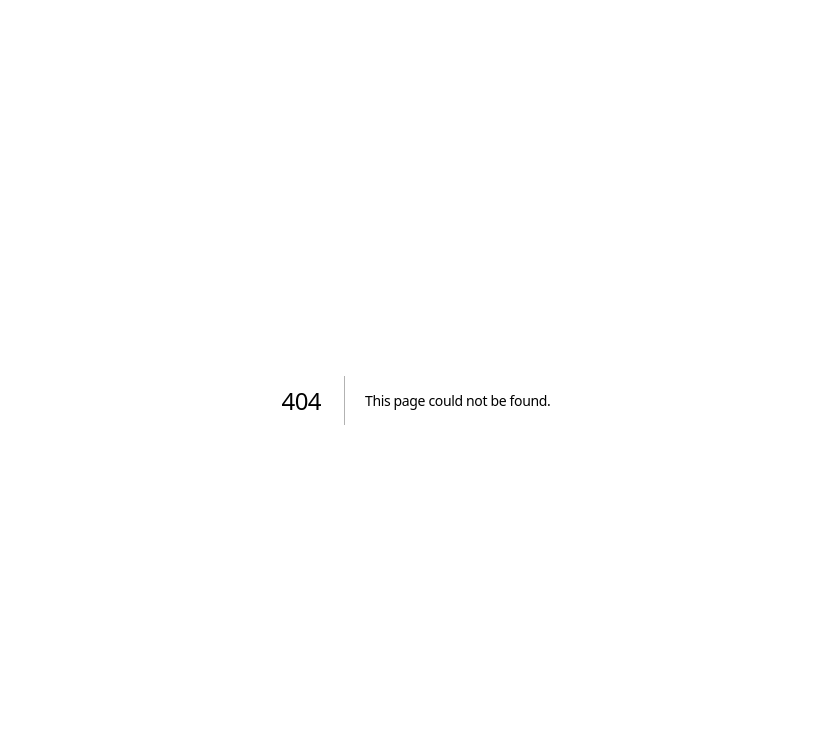
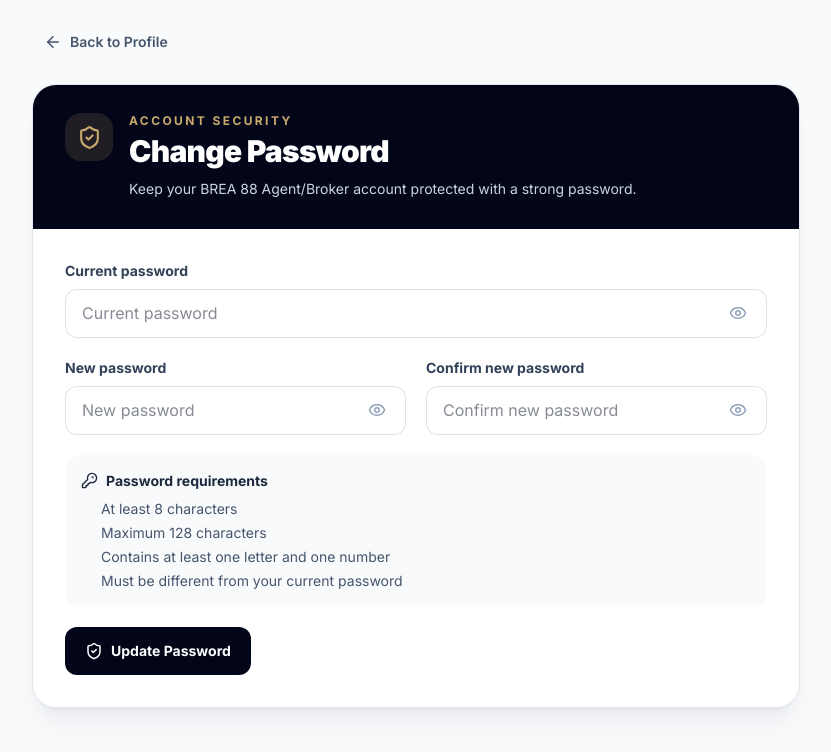
Before and after one commit to cylexnoe/brea88, a Next.js app in the folder brea88/: page /profile/security in a window 1280 px wide. Before the commit this address had no page. Shown: the top 752 px of the page, without its empty margins (224-1055 px from the left). Built offline with nearby package versions, Linux system fonts and the light colour scheme.

Commit message:
feat: add agent account security page

```diff
--- /dev/null
+++ b/brea88/src/app/profile/security/page.tsx
@@ -0,0 +1,180 @@
+'use client';
+
+import { FormEvent, useState } from 'react';
+import { useRouter } from 'next/navigation';
+import {
+  ArrowLeft,
+  CheckCircle2,
+  Eye,
+  EyeOff,
+  KeyRound,
+  Loader2,
+  ShieldCheck,
+} from 'lucide-react';
+
+export default function ProfileSecurityPage() {
+  const router = useRouter();
+  const [currentPassword, setCurrentPassword] = useState('');
+  const [newPassword, setNewPassword] = useState('');
+  const [confirmPassword, setConfirmPassword] = useState('');
+  const [showCurrent, setShowCurrent] = useState(false);
+  const [showNew, setShowNew] = useState(false);
+  const [showConfirm, setShowConfirm] = useState(false);
+  const [saving, setSaving] = useState(false);
+  const [message, setMessage] = useState('');
+  const [error, setError] = useState('');
+
+  const submit = async (event: FormEvent<HTMLFormElement>) => {
+    event.preventDefault();
+    setMessage('');
+    setError('');
+
+    if (newPassword !== confirmPassword) {
+      setError('New passwords do not match.');
+      return;
+    }
+
+    setSaving(true);
+
+    try {
+      const response = await fetch('/api/agent/password/change', {
+        method: 'POST',
+        headers: { 'Content-Type': 'application/json' },
+        credentials: 'include',
+        body: JSON.stringify({ currentPassword, newPassword, confirmPassword }),
+      });
+
+      const data = await response.json();
+
+      if (!response.ok) {
+        setError(data?.message || 'Unable to change password.');
+        return;
+      }
+
+      setMessage('Password changed successfully. Your session has been refreshed.');
+      setCurrentPassword('');
+      setNewPassword('');
+      setConfirmPassword('');
+    } catch {
+      setError('Unable to connect to the server. Please try again.');
+    } finally {
+      setSaving(false);
+    }
+  };
+
+  const passwordInput = (
+    value: string,
+    setter: (value: string) => void,
+    visible: boolean,
+    toggle: () => void,
+    placeholder: string
+  ) => (
+    <div className="relative">
+      <input
+        type={visible ? 'text' : 'password'}
+        value={value}
+        onChange={(event) => setter(event.target.value)}
+        placeholder={placeholder}
+        autoComplete={placeholder === 'Current password' ? 'current-password' : 'new-password'}
+        required
+        minLength={8}
+        maxLength={128}
+        className="w-full rounded-xl border border-slate-200 bg-white px-4 py-3 pr-12 text-sm text-slate-900 outline-none transition focus:border-blue-500 focus:ring-4 focus:ring-blue-500/10"
+      />
+      <button
+        type="button"
+        onClick={toggle}
+        aria-label={visible ? 'Hide password' : 'Show password'}
+        className="absolute right-3 top-1/2 -translate-y-1/2 rounded-lg p-2 text-slate-400 hover:bg-slate-100 hover:text-slate-700"
+      >
+        {visible ? <EyeOff size={18} /> : <Eye size={18} />}
+      </button>
+    </div>
+  );
+
+  return (
+    <main className="min-h-screen bg-slate-50 px-4 py-6 text-slate-900 sm:px-6 lg:px-8">
+      <div className="mx-auto max-w-3xl">
+        <button
+          type="button"
+          onClick={() => router.push('/profile')}
+          className="mb-6 inline-flex items-center gap-2 rounded-xl px-3 py-2 text-sm font-semibold text-slate-600 transition hover:bg-white hover:text-slate-900"
+        >
+          <ArrowLeft size={18} />
+          Back to Profile
+        </button>
+
+        <section className="overflow-hidden rounded-3xl border border-slate-200 bg-white shadow-xl shadow-slate-900/5">
+          <div className="bg-slate-950 px-5 py-7 text-white sm:px-8">
+            <div className="flex items-start gap-4">
+              <div className="flex h-12 w-12 shrink-0 items-center justify-center rounded-2xl bg-[#c9a96e]/15 text-[#c9a96e]">
+                <ShieldCheck size={25} />
+              </div>
+              <div>
+                <p className="text-xs font-bold uppercase tracking-[0.2em] text-[#c9a96e]">Account Security</p>
+                <h1 className="mt-1 text-2xl font-black sm:text-3xl">Change Password</h1>
+                <p className="mt-2 max-w-xl text-sm leading-6 text-slate-300">
+                  Keep your BREA 88 Agent/Broker account protected with a strong password.
+                </p>
+              </div>
+            </div>
+          </div>
+
+          <div className="p-5 sm:p-8">
+            {message && (
+              <div className="mb-6 flex gap-3 rounded-2xl border border-emerald-200 bg-emerald-50 p-4 text-sm text-emerald-800">
+                <CheckCircle2 className="mt-0.5 shrink-0" size={19} />
+                <span>{message}</span>
+              </div>
+            )}
+
+            {error && (
+              <div className="mb-6 rounded-2xl border border-red-200 bg-red-50 p-4 text-sm font-medium text-red-700">
+                {error}
+              </div>
+            )}
+
+            <form onSubmit={submit} className="space-y-5">
+              <div>
+                <label className="mb-2 block text-sm font-bold text-slate-700">Current password</label>
+                {passwordInput(currentPassword, setCurrentPassword, showCurrent, () => setShowCurrent((v) => !v), 'Current password')}
+              </div>
+
+              <div className="grid gap-5 sm:grid-cols-2">
+                <div>
+                  <label className="mb-2 block text-sm font-bold text-slate-700">New password</label>
+                  {passwordInput(newPassword, setNewPassword, showNew, () => setShowNew((v) => !v), 'New password')}
+                </div>
+                <div>
+                  <label className="mb-2 block text-sm font-bold text-slate-700">Confirm new password</label>
+                  {passwordInput(confirmPassword, setConfirmPassword, showConfirm, () => setShowConfirm((v) => !v), 'Confirm new password')}
+                </div>
+              </div>
+
+              <div className="rounded-2xl bg-slate-50 p-4 text-sm text-slate-600">
+                <div className="mb-2 flex items-center gap-2 font-bold text-slate-800">
+                  <KeyRound size={17} /> Password requirements
+                </div>
+                <ul className="space-y-1 pl-5 text-xs leading-5 sm:text-sm">
+                  <li>At least 8 characters</li>
+                  <li>Maximum 128 characters</li>
+                  <li>Contains at least one letter and one number</li>
+                  <li>Must be different from your current password</li>
+                </ul>
+              </div>
+
+              <button
+                type="submit"
+                disabled={saving}
+                className="inline-flex w-full items-center justify-center gap-2 rounded-xl bg-slate-950 px-5 py-3.5 text-sm font-bold text-white transition hover:bg-slate-800 disabled:cursor-not-allowed disabled:opacity-60 sm:w-auto"
+              >
+                {saving ? <Loader2 size={18} className="animate-spin" /> : <ShieldCheck size={18} />}
+                {saving ? 'Updating Password...' : 'Update Password'}
+              </button>
+            </form>
+          </div>
+        </section>
+      </div>
+    </main>
+  );
+}
```
